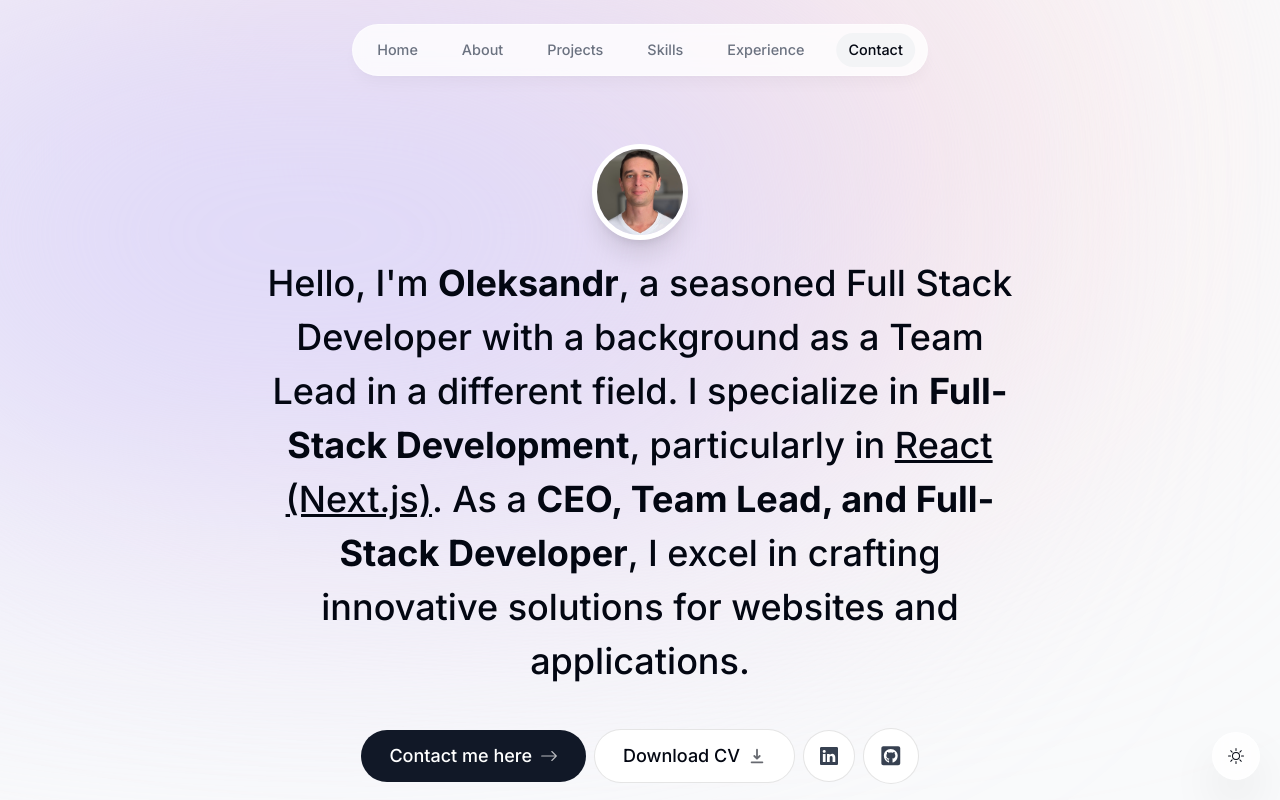
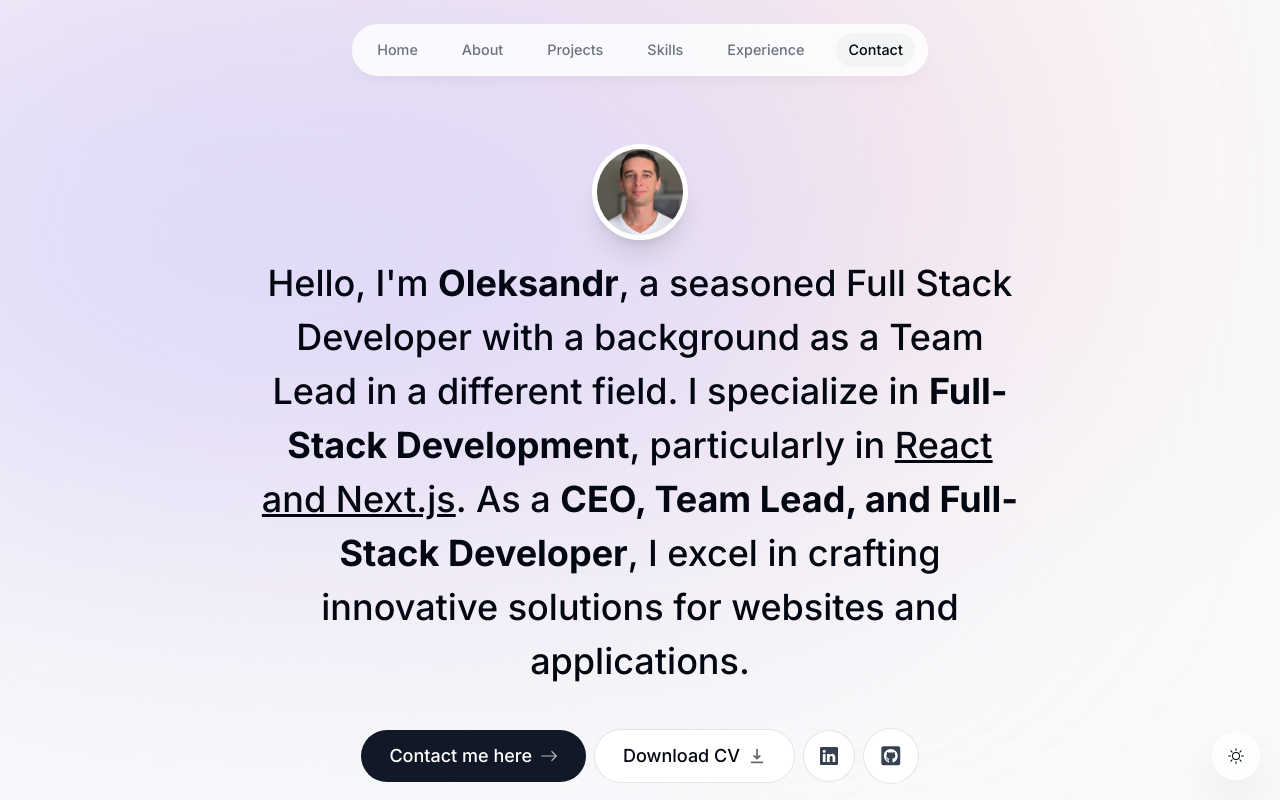
Before and after one commit to Bob-UA/portfolio, a Next.js app: page / in a window 1280 px wide. Shown: the top 800 px of the page. Built offline with nearby package versions, Linux system fonts and the light colour scheme; no server answers.

Commit message:
changed intro

```diff
--- a/components/intro.tsx
+++ b/components/intro.tsx
@@ -66,7 +66,7 @@ export default function Intro() {
         Hello, I'm <span className="font-bold">Oleksandr</span>, a seasoned Full
         Stack Developer with a background as a Team Lead in a different field. I
         specialize in <span className="font-bold">Full-Stack Development</span>,
-        particularly in <span className="underline">React (Next.js)</span>. As a{" "}
+        particularly in <span className="underline">React and Next.js</span>. As a{" "}
         <span className="font-bold">
           CEO, Team Lead, and Full-Stack Developer
         </span>
```
